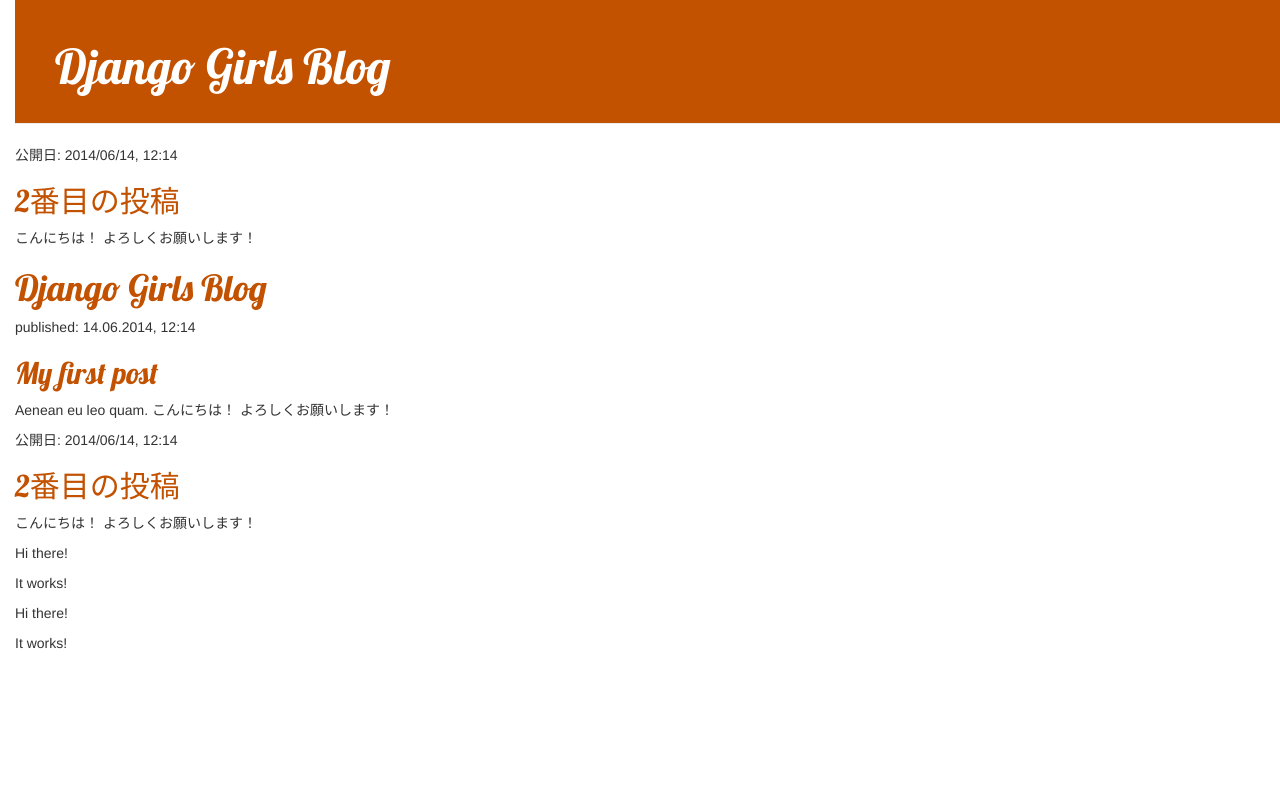
After one commit to taka11111111/my-first-blog, a Django app: template blog/templates/blog/post_listのコピー.html in a window 1280 px wide. The commit adds this page. Run offline with Django 3.2, Linux system fonts and the light colour scheme; the template is opened without the code that fills it, so the values that code supplies are empty; some libraries are stand-ins or nearby versions.

Commit message:
Add View

```diff
--- /dev/null
+++ b/blog/static/css/blog.css
@@ -0,0 +1,56 @@
+h1 a, h2 a {
+    color: #C25100;
+    font-family: 'Lobster';
+}
+
+body {
+    padding-left: 15px;
+}
+
+
+.page-header {
+    background-color: #C25100;
+    margin-top: 0;
+    padding: 20px 20px 20px 40px;
+}
+
+.page-header h1, .page-header h1 a, .page-header h1 a:visited, .page-header h1 a:active {
+    color: #ffffff;
+    font-size: 36pt;
+    text-decoration: none;
+}
+
+.content {
+    margin-left: 40px;
+}
+
+h1, h2, h3, h4 {
+    font-family: 'Lobster', cursive;
+}
+
+.date {
+    color: #828282;
+}
+
+.save {
+    float: right;
+}
+
+.post-form textarea, .post-form input {
+    width: 100%;
+}
+
+.top-menu, .top-menu:hover, .top-menu:visited {
+    color: #ffffff;
+    float: right;
+    font-size: 26pt;
+    margin-right: 20px;
+}
+
+.post {
+    margin-bottom: 70px;
+}
+
+.post h2 a, .post h2 a:visited {
+    color: #000000;
+}
--- /dev/null
+++ b/blog/templates/blog/post_listのコピー.html
@@ -0,0 +1,78 @@
+{% load static %}
+<html>
+    <head>
+        <title>Django Girls blog</title>
+        <link rel="stylesheet" href="//maxcdn.bootstrapcdn.com/bootstrap/3.2.0/css/bootstrap.min.css">
+        <link rel="stylesheet" href="//maxcdn.bootstrapcdn.com/bootstrap/3.2.0/css/bootstrap-theme.min.css">
+        <link href="//fonts.googleapis.com/css?family=Lobster&subset=latin,latin-ext" rel="stylesheet" type="text/css">
+        <link rel="stylesheet" href="{% static 'css/blog.css' %}">
+    </head>
+    <body>
+        <div>
+            <div class="page-header">
+             <h1><a href="/">Django Girls Blog</a></h1>
+            </div>
+        </div>
+
+        <div>
+
+<div class="content container">
+    <div class="row">
+        <div class="col-md-8">
+            {% for post in posts %}
+                <div class="post">
+                    <div class="date">
+                        <p>published: {{ post.published_date }}</p>
+                    </div>
+                    <h2><a href="">{{ post.title }}</a></h2>
+                    <p>{{ post.text|linebreaksbr }}</p>
+                </div>
+            {% endfor %}
+        </div>
+    </div>
+</div>
+
+
+        </div>
+
+        <div>
+            <p>公開日: 2014/06/14, 12:14</p>
+            <h2><a href="">2番目の投稿</a></h2>
+            <p> こんにちは！ よろしくお願いします！ </p>
+        </div>
+    </body>
+</html><html>
+    <head>
+        <title>Django Girls blog</title>
+    </head>
+    <body>
+        <div>
+            <h1><a href="/">Django Girls Blog</a></h1>
+        </div>
+
+        <div>
+            <p>published: 14.06.2014, 12:14</p>
+            <h2><a href="">My first post</a></h2>
+            <p>Aenean eu leo quam. こんにちは！ よろしくお願いします！ </p>
+        </div>
+
+        <div>
+            <p>公開日: 2014/06/14, 12:14</p>
+            <h2><a href="">2番目の投稿</a></h2>
+            <p> こんにちは！ よろしくお願いします！ </p>
+        </div>
+    </body>
+</html><html>
+    <head>
+        <title>Ola's blog</title>
+    </head>
+    <body>
+        <p>Hi there!</p>
+        <p>It works!</p>
+    </body>
+</html><html>
+<body>
+    <p>Hi there!</p>
+    <p>It works!</p>
+</body>
+</html>
--- a/blog/urls.py
+++ b/blog/urls.py
@@ -2,4 +2,5 @@
 from . import views
 urlpatterns = [
     path('', views.post_list, name='post_list'),
+    path('post/<int:pk>/', views.post_detail, name='post_detail'),
 ]
--- a/blog/views.py
+++ b/blog/views.py
@@ -1,7 +1,13 @@
 from django.shortcuts import render
 from django.utils import timezone
 from .models import Post
+from django.shortcuts import render, get_object_or_404
 
 def post_list(request):
     posts = Post.objects.filter(published_date__lte=timezone.now()).order_by('published_date')
     return render(request, 'blog/post_list.html', {'posts': posts })
+
+def post_detail(request, pk):
+	#post = Post.objects.get(pk=pk)
+    post = get_object_or_404(Post, pk=pk)
+    return render(request, 'blog/post_detail.html', {'post': post})
```
Also changed, not shown: blog/templates/blog/base.html (added, +25 -0 lines), blog/templates/blog/post_list.html (+14 -59 lines).
